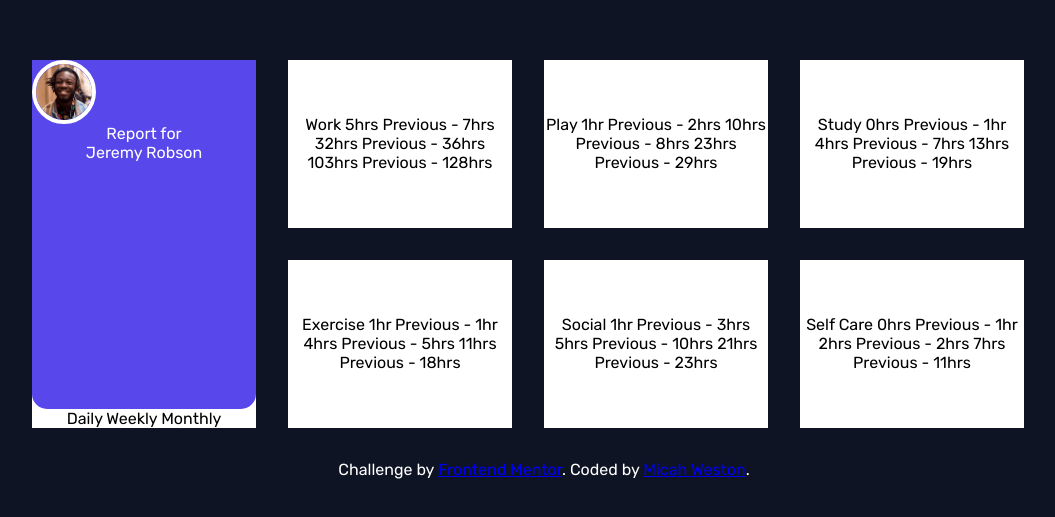
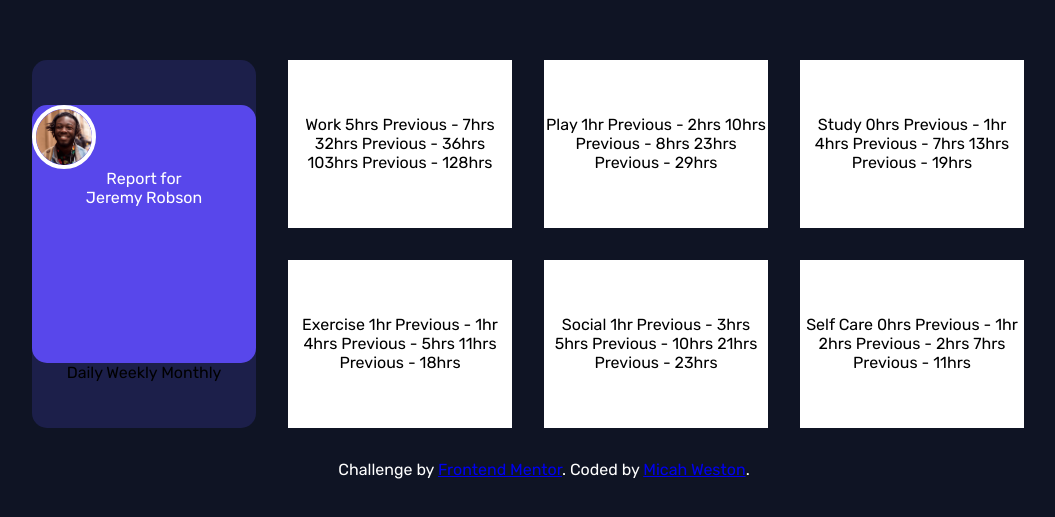
Before and after one commit to micahweston/time-tracking-dashboard, a plain HTML site: page index.html in a window 1280 px wide. Shown: the part 131-648 px from the top of the page, without its empty margins (96-1151 px from the left). Drawn offline with Linux system fonts and the light colour scheme.

Commit message:
working on styling

```diff
--- a/style.css
+++ b/style.css
@@ -34,16 +34,21 @@ body {
 
 .main-container {
     grid-area: 1 / 1 / 5 / 2;
+    background-color: hsl(235, 46%, 20%);
+    border-radius: 15px;
+    display: flex;
+    flex-direction: column;
+    align-content: flex-start;
 }
 
 .main-container .profile {
-    height: 100%;
+    height: 70%;
     width: 100%;
     display: flex;
     flex-direction: column;
     background-color: hsl(246, 80%, 60%);
     color: white;
-    border-radius: 0 0 15px 15px;
+    border-radius: 15px;
 }
 .profile-img {
     width: 3.5rem;
```
